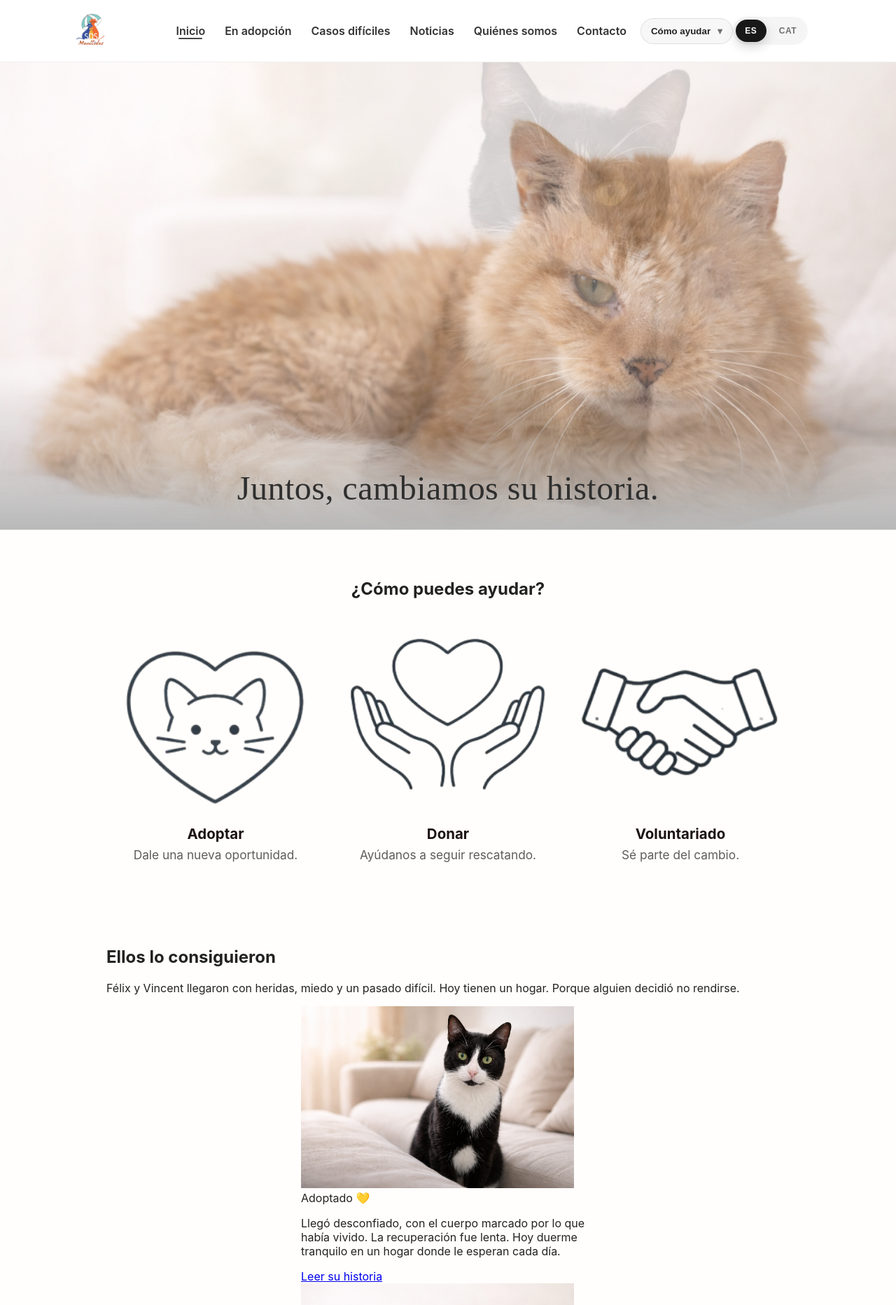
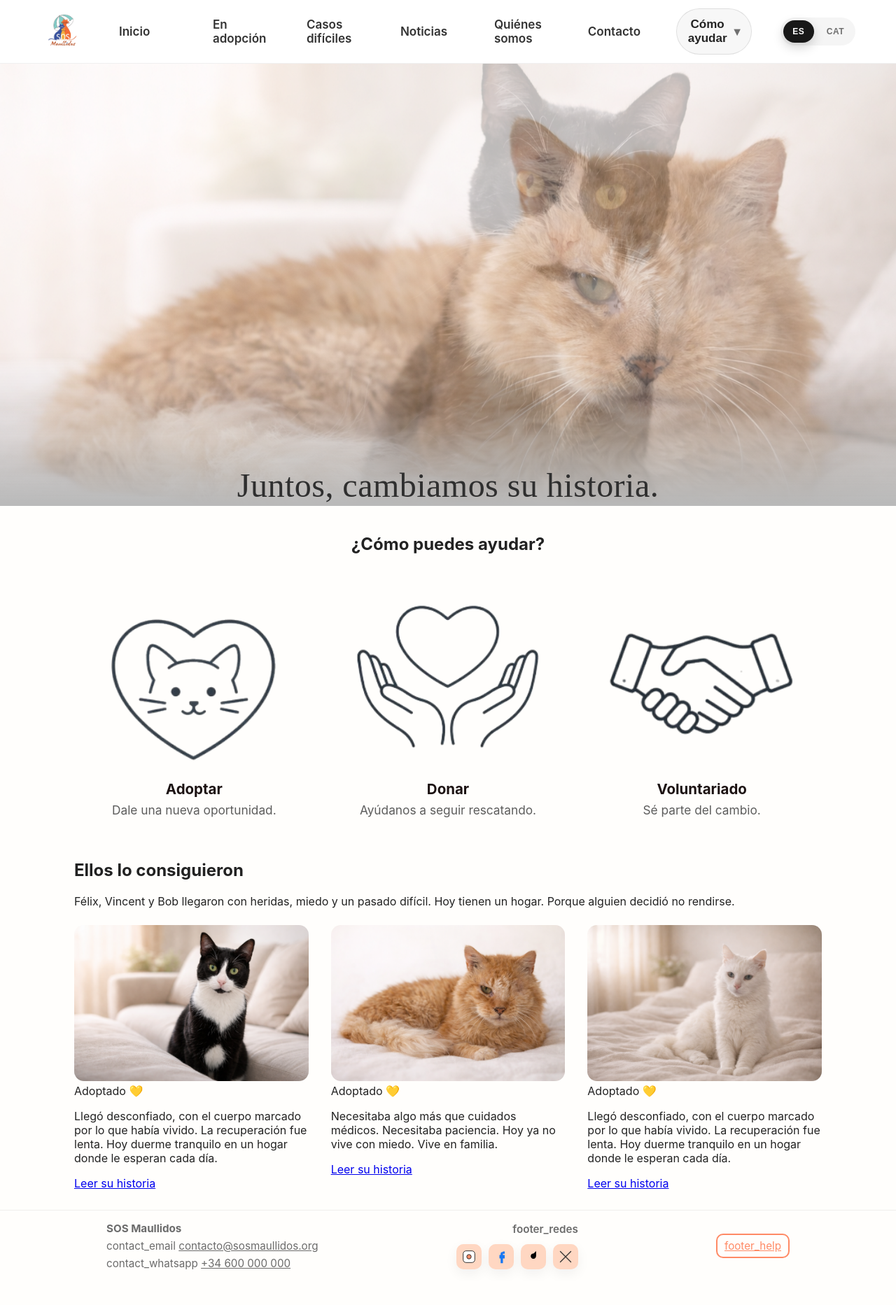
Before and after one commit to MontseMoran/sos-maullidos, a React (Vite) app: page /#/ in a window 1280 px wide. Shown: the top 1865 px of the page at 70% size. After the commit the page ends 1831 px from the top, so only its background shows below. Built offline with nearby package versions, Linux system fonts and the light colour scheme; no server answers.

Commit message:
add Tona and new nav

```diff
--- a/src/components/Nav/nav.scss
+++ b/src/components/Nav/nav.scss
@@ -1,7 +1,7 @@
 .nav {
   position: sticky;
   top: 0;
-  z-index: 100;
+  z-index: 1002;
 
   /* fondo sólido arriba */
   background: rgba(255,255,255,0.85);
@@ -11,10 +11,6 @@
 
 }
 
-
-
-
-
 .nav-inner {
   max-width: 1120px;
   margin: 0 auto;
@@ -23,7 +19,6 @@
   display: flex;
   align-items: center;
   justify-content: space-between;
-
 }
 
 .nav-left {
@@ -96,26 +91,39 @@
 
 .links {
   position: fixed;
-  top: 0;
-  right: -360px;
-  width: 320px;
-  height: 100%;
-  padding: 18px;
-  background: rgba(255, 255, 255, 0.92);
-  backdrop-filter: blur(18px);
-  border-left: 1px solid rgba(0, 0, 0, 0.06);
-  box-shadow: -22px 0 44px rgba(0, 0, 0, 0.14);
-  transition: right 0.28s ease;
-  z-index: 60;
+  top: 72px;              /* altura nav */
+  left: 12px;
+  width: min(320px, calc(100vw - 24px));
+  max-height: calc(100vh - 84px);
+  overflow: auto;
+
+  background: rgba(255,255,255,0.92);
+  backdrop-filter: blur(14px);
+  border-radius: 18px;
+  border: 1px solid rgba(0,0,0,0.06);
+  box-shadow: 0 18px 50px rgba(0,0,0,0.16);
+
+  /* cerrado */
+  opacity: 0;
+  pointer-events: none;
+  transform: translateX(-16px);
+
+  transition: transform 0.25s ease, opacity 0.2s ease;
+  z-index: 1001;
 }
 
 .links.open {
-  right: 0;
+  opacity: 1;
+  pointer-events: auto;
+  transform: translateX(0);
 }
+
+
 
 .links-inner {
   display: flex;
   flex-direction: column;
+  padding: 18px 16px 22px;
   gap: 10px;
 }
 
@@ -125,13 +133,18 @@
   position: relative;
   display: inline-flex;
   align-items: center;
-  padding: 10px 10px;
+  font-size: 17px;
+  padding: 12px 12px;          /* ✅ antes 12px 8px */
   text-decoration: none;
   font-weight: 620;
   color: rgba(0, 0, 0, 0.78);
-  border-radius: 12px;
+  border-radius: 14px;         /* ✅ un poco más “soft” */
   transition: background 0.16s ease, color 0.16s ease;
+
+  width: 100%;                 /* ✅ para que parezca lista */
+  justify-content: flex-start;
 }
+
 
 .nav-item:hover {
   background: rgba(0, 0, 0, 0.04);
@@ -151,6 +164,7 @@
   transform: scaleX(0);
   transform-origin: left;
   transition: transform 0.18s ease;
+  display: none;
 }
 
 .nav-item.is-active::after {
@@ -177,6 +191,8 @@
   gap: 10px;
   transition: transform 0.18s ease, box-shadow 0.18s ease, background 0.18s ease,
     border-color 0.18s ease;
+    font-size: 17px;
+padding: 12px 16px;
 }
 
 .drop-btn:hover {
@@ -223,17 +239,18 @@
 .overlay {
   position: fixed;
   inset: 0;
-  background: rgba(0, 0, 0, 0.38);
+  background: rgba(10,10,10,0.22);
   opacity: 0;
   pointer-events: none;
   transition: opacity 0.2s ease;
-  z-index: 50;
+  z-index: 1000;
 }
 
 .overlay.show {
   opacity: 1;
   pointer-events: auto;
 }
+
 
 /* ============ DESKTOP ============ */
 
@@ -242,35 +259,59 @@
 }
 
 @media (min-width: 900px) {
-  .nav-left {
-    flex: 1;
-  }
+  /* layout: logo izquierda, menú centrado, idioma derecha */
+  .nav-inner {
+    max-width: 1200px;
+    margin: 0 auto;
+    padding: 12px 18px;
+    min-height: 72px;
 
-  .links {
-    margin-left: auto;
+    display: grid;
+    grid-template-columns: auto 1fr auto;
+    align-items: center;
   }
 
   .hamburger {
-    display: block;
+    display: none;
   }
 
-  .links {
+  /* el contenedor del menú deja de ser “drawer” */
+    .links {
     position: static;
     width: auto;
-    height: auto;
-    padding: 0;
+    max-height: none;
+    overflow: visible;
+
     background: transparent;
+    backdrop-filter: none;
+    border: 0;
+    border-radius: 0;
     box-shadow: none;
-    backdrop-filter: none;
-    border-left: 0;
-    right: auto;
+
+    opacity: 1;
+    pointer-events: auto;
+    transform: none;
     transition: none;
+
+    padding-left: 28px;
+    margin: 0;
+    justify-self: center;
+    z-index: auto;
   }
 
   .links-inner {
     flex-direction: row;
     align-items: center;
-    gap: 12px;
+    gap: 20px;
+    padding: 0;            /* quita el padding del drawer */
+  }
+
+  .nav-left {
+    justify-self: start;
+  }
+
+  .nav-right {
+    justify-self: end;
   }
 
   .nav-item:hover::after {
@@ -303,4 +344,8 @@
   .lang-desktop {
     display: block;
   }
+
+  .overlay {
+    display: none;
+  }
 }
--- a/src/i18n/locales/cat/home.json
+++ b/src/i18n/locales/cat/home.json
@@ -1,7 +1,7 @@
 {
   "hero_title": "Junts, canviem la seva història.",
   "success_title": "Ells ho van aconseguir",
-  "success_intro": "En Fèlix i en Vincent van arribar amb ferides, por i un passat difícil. Avui tenen una llar. Perquè algú va decidir no rendir-se.",
+  "success_intro": "En Fèlix, en Vincent i en Bob van arribar amb ferides, por i un passat difícil. Avui tenen una llar. Perquè algú va decidir no rendir-se.",
 
   "felix_excerpt": "Va arribar desconfiat, amb el cos marcat pel que havia viscut. La recuperació va ser lenta. Avui dorm tranquil en una llar on l’esperen cada dia.",
   "vincent_excerpt": "Necessitava alguna cosa més que cures mèdiques. Necessitava paciència. Avui ja no viu amb por. Viu en família.",
--- a/src/i18n/locales/es/home.json
+++ b/src/i18n/locales/es/home.json
@@ -1,7 +1,7 @@
 {
   "hero_title": "Juntos, cambiamos su historia.",
   "success_title": "Ellos lo consiguieron",
-  "success_intro": "Félix y Vincent llegaron con heridas, miedo y un pasado difícil. Hoy tienen un hogar. Porque alguien decidió no rendirse.",
+  "success_intro": "Félix, Vincent y Bob llegaron con heridas, miedo y un pasado difícil. Hoy tienen un hogar. Porque alguien decidió no rendirse.",
 
   "felix_excerpt": "Llegó desconfiado, con el cuerpo marcado por lo que había vivido. La recuperación fue lenta. Hoy duerme tranquilo en un hogar donde le esperan cada día.",
   "vincent_excerpt": "Necesitaba algo más que cuidados médicos. Necesitaba paciencia. Hoy ya no vive con miedo. Vive en familia.",
--- a/src/pages/Home.jsx
+++ b/src/pages/Home.jsx
@@ -4,12 +4,33 @@
 import "../styles/Home.scss";
 import { useEffect, useState } from "react";
 const heroPositions = [
-  "center 35%", // Félix (blanco y negro)
-  "center 15%",// Vincent (naranja)
-  "center 25%" //bob
+  {
+    base: "62% 22%",
+    tablet: "48% 30%",
+    desktop: "50% 28%"
+  }, // Félix
+
+  {
+    base: "72% 12%",
+    tablet: "55% 18%",
+    desktop: "50% 15%"
+  }, // Vincent
+
+  {
+    base: "62% 22%",
+    tablet: "50% 22%",
+    desktop: "50% 20%"
+  }, // Bob
+
+  {
+    base: "42% 42%",
+    tablet: "50% 22%",
+    desktop: "50% 20%"
+  }, // Tona
 ];
 
-const heroImages = ["images/felix.png", "images/vincent.png", "images/bob.png"];
+
+const heroImages = ["images/felix.png", "images/vincent.png", "images/bob.png", "images/tona.png"];
 export default function Home() {
   const { t: tHome } = useTranslation("home");
   const { t: tCommon } = useTranslation("common");
@@ -18,7 +39,7 @@
   const [isAActive, setIsAActive] = useState(true);
   const [aIndex, setAIndex] = useState(0);
   const [bIndex, setBIndex] = useState(1);
-
+  const [bp, setBp] = useState("base");
 
   useEffect(() => {
     const interval = setInterval(() => {
@@ -43,13 +64,26 @@
   }, [isAActive, aIndex, bIndex]);
 
 
+  useEffect(() => {
+    const onResize = () => {
+      const w = window.innerWidth;
+      if (w >= 900) setBp("desktop");
+      else if (w >= 600) setBp("tablet");
+      else setBp("base");
+    };
+    onResize();
+    window.addEventListener("resize", onResize);
+    return () => window.removeEventListener("resize", onResize);
+  }, []);
+
+
   return (
     <main>
       <section className="hero">
         <div className={`hero-bg ${isAActive ? "is-active" : ""}`}
           style={{
             backgroundImage: `url(${heroImages[aIndex]})`,
-            backgroundPosition: heroPositions[aIndex],
+            backgroundPosition: heroPositions[aIndex][bp],
           }}
 
         />
@@ -57,7 +91,7 @@
         <div className={`hero-bg ${!isAActive ? "is-active" : ""}`}
           style={{
             backgroundImage: `url(${heroImages[bIndex]})`,
-            backgroundPosition: heroPositions[bIndex],
+            backgroundPosition: heroPositions[bIndex][bp],
           }}
         />
 
@@ -73,7 +107,7 @@
 
           <div className="help-grid">
             <Link to="/adopcion" className="help-card">
-              <div class="help-icon-wrapper">
+              <div className="help-icon-wrapper">
                 <img className="help-icon help-icon--adopt" src="images/adoptar.png" alt="" aria-hidden="true" />
               </div>
               <h3>{tHome("help_adopt_title")}</h3>
@@ -81,7 +115,7 @@
             </Link>
 
             <Link to="/donar" className="help-card">
-              <div class="help-icon-wrapper">
+              <div className="help-icon-wrapper">
                 <img className="help-icon" src="images/donar.png" alt="" aria-hidden="true" />
               </div>
               <h3>{tHome("help_donate_title")}</h3>
@@ -89,7 +123,7 @@
             </Link>
 
             <Link to="/voluntariat" className="help-card">
-              <div class="help-icon-wrapper">
+              <div className="help-icon-wrapper">
                 <img className="help-icon" src="images/colaborar.png" alt="" aria-hidden="true" />
               </div>
               <h3>{tHome("help_volunteer_title")}</h3>
@@ -126,7 +160,16 @@
               {tHome("read_story")}
             </Link>
           </div>
-
+ <div className="story-card">
+            <div className="story-image">
+              <img src="images/bob.png" alt="Félix" />
+              <span className="badge">{tHome("adopted_badge")}</span>
+            </div>
+            <p>{tHome("felix_excerpt")}</p>
+            <Link to="/historias/bob" className="btn">
+              {tHome("read_story")}
+            </Link>
+          </div>
         </div>
       </section>
 
--- a/src/styles/Home.scss
+++ b/src/styles/Home.scss
@@ -75,13 +75,12 @@
 }
 
 .story-image img {
-  height: 260px;
+  width: 100%;
+  height: auto;
+  border-radius: 14px;
 }
 
-.story-card {
-  max-width: 420px;
-  margin: 0 auto;
-}
+
 
 /* --- Com ajudar (iconos) --- */
 .help-section {
@@ -158,6 +157,12 @@
 .help-card:hover .help-icon {
   transform: scale(1.08);
 }
+.stories-grid {
+  display: grid;
+  grid-template-columns: 1fr;
+  gap: 32px;
+  margin-top: 24px;
+}
 
 /* ===== TABLET (>=600px) ===== */
 @media (min-width: 600px) {
@@ -204,13 +209,13 @@
   }
 
   .help-icon {
-    width: 300px;
-    height: 300px;
+    width: 280px;
+    height: 280px;
   }
 
   .help-icon--adopt {
-    width: 270px;
-    height: 270px;
+    width: 250px;
+    height: 250px;
   }
 
   .help-card h3 {
@@ -219,6 +224,9 @@
 
   .help-card p {
     font-size: 1.08rem;
+  }
+   .stories-grid {
+    grid-template-columns: repeat(3, 1fr);
   }
 }
 
@@ -249,6 +257,10 @@
 
 /* ===== MUY GRANDES (>=1920px) ===== */
 @media (min-width: 1920px) {
+  .hero {
+  min-height: 80vh;
+}
+
   .help-icon-wrapper {
     height: 380px;
   }
--- a/src/styles/global.scss
+++ b/src/styles/global.scss
@@ -13,10 +13,11 @@
 }
 
 .container {
-  max-width: 1000px;
-  margin: 18px auto;
-  padding: 12px;
+  max-width: 1100px;   /* un poco más ancho */
+  margin: 0 auto;      /* quita el margen vertical */
+  padding: 0 16px;     /* solo lateral */
 }
+
 .card {
   background: var(--card);
   border-radius: var(--radius);
```
Also changed, not shown: public/images/tona.png (added).
